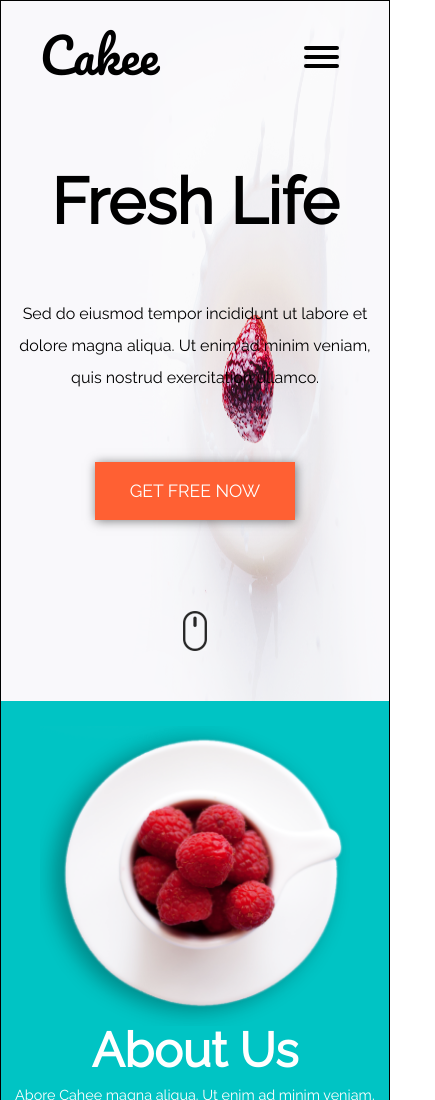
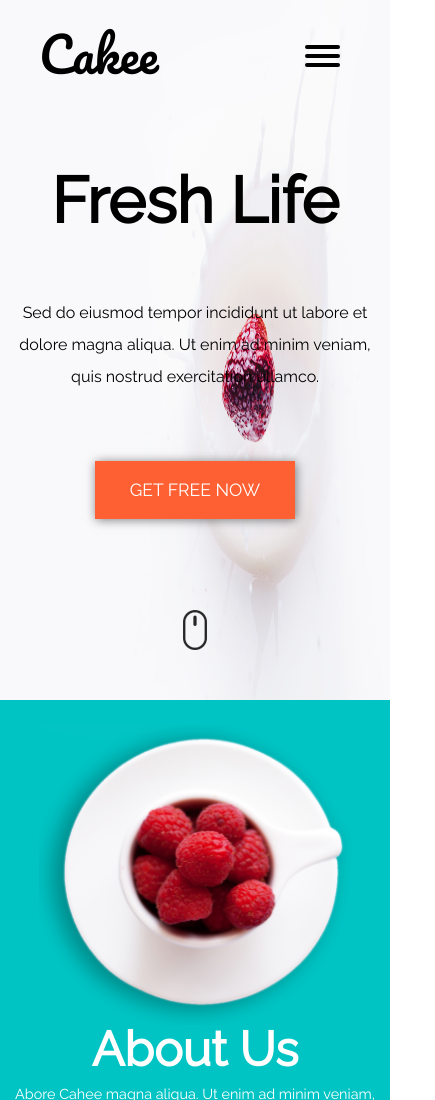
Before and after one commit to Damian-Stachura/Fresh-Life--WebDevChallenge--2, a plain HTML site: page index.html in a window 390 px wide. Shown: the top 1100 px of the page, 435 px wide, since content can reach past the window. Drawn offline with nearby package versions, Linux system fonts and the light colour scheme.

Commit message:
fixed view problems on mobiles

```diff
--- a/css/styles.css
+++ b/css/styles.css
@@ -3,10 +3,16 @@
   #GENERAL
 \*------------------------------------*/
 
-html {
+html,body
+{
+    width: 100%;
+    overflow-x: hidden;
+}
+
+/*html {
     border: 1px solid #000;
     overflow-x: hidden;
-}
+}*/
 
 body, a {
     font-family: 'Raleway', sans-serif;
```
